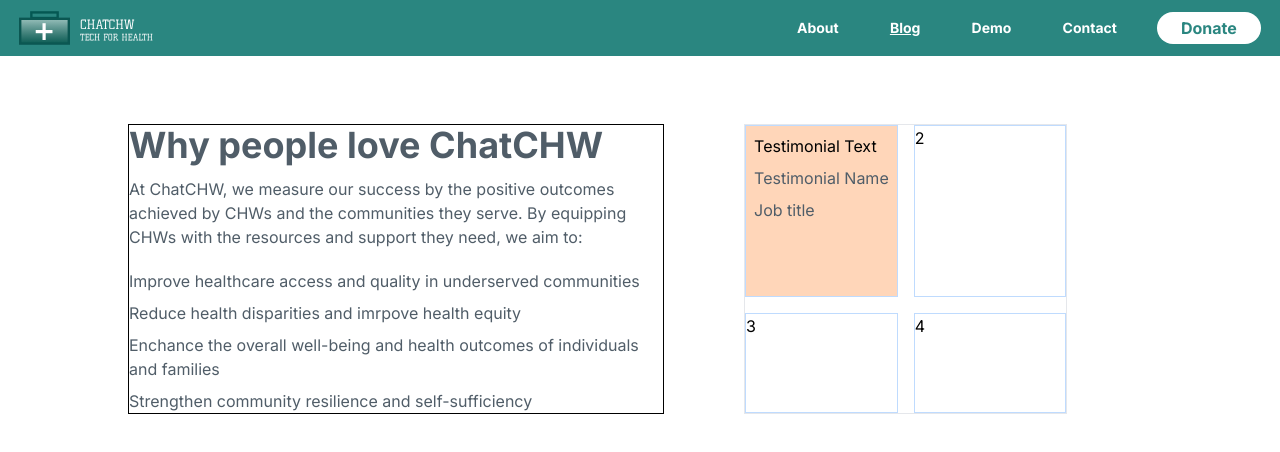
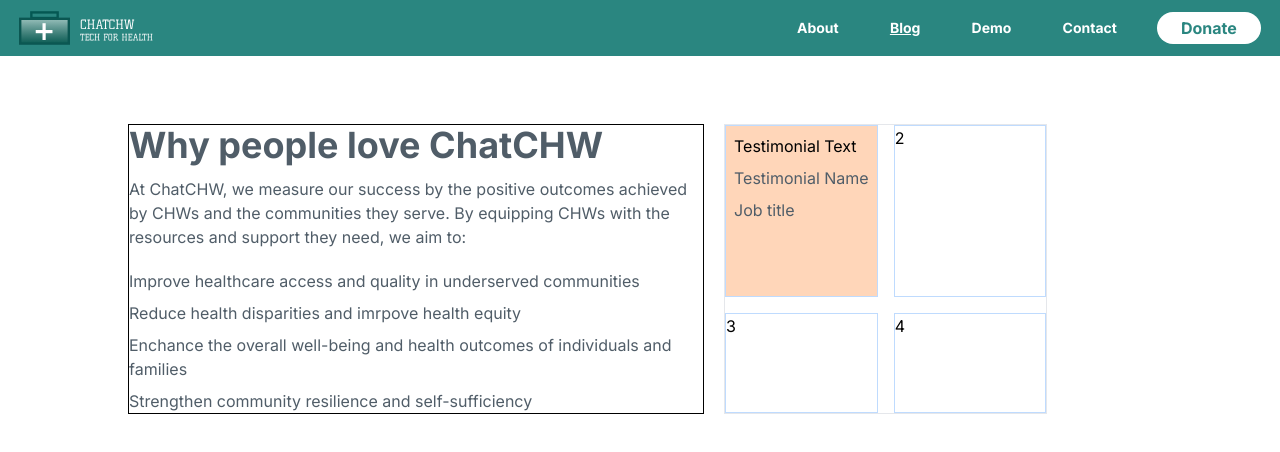
Before and after one commit to SamuelLo1/ChatCHW_Web, a Next.js app: page /blog in a window 1280 px wide. Shown: the top 452 px of the page. Built offline with nearby package versions, Linux system fonts and the light colour scheme.

Commit message:
Padding instead of Margin

```diff
--- a/app/(dashboard)/(routes)/blog/page.tsx
+++ b/app/(dashboard)/(routes)/blog/page.tsx
@@ -33,7 +33,7 @@
                 </div>
 
                 {/* Boxes (Right) */}
-                <div className="flex ml-20 mt-[5%] w-[45%]">
+                <div className="flex pl-5 mt-[5%] w-[45%]">
                     <div className="grid grid-cols-2 gap-4 border border-black]">
                         {/* Box 1 */}
                         <div className="border border-blue-200 bg-[#FFD6B9]">
```
